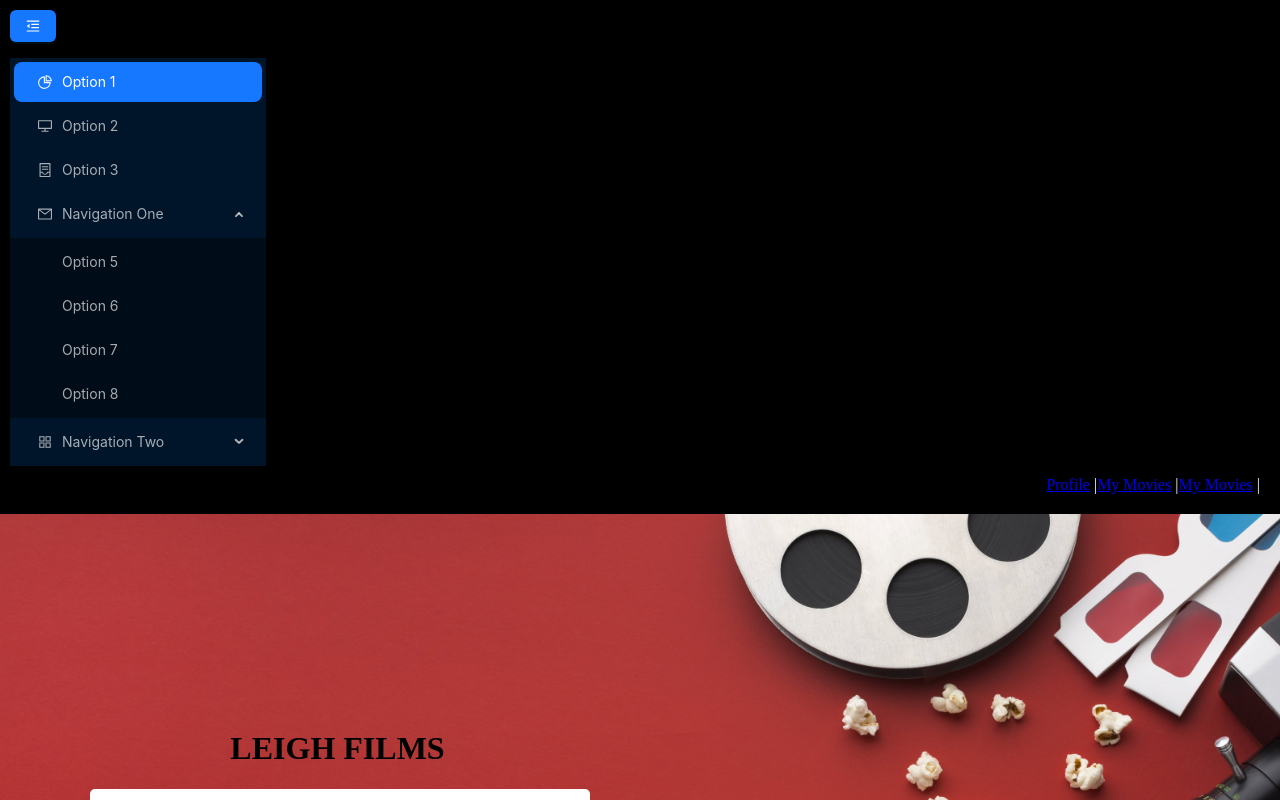
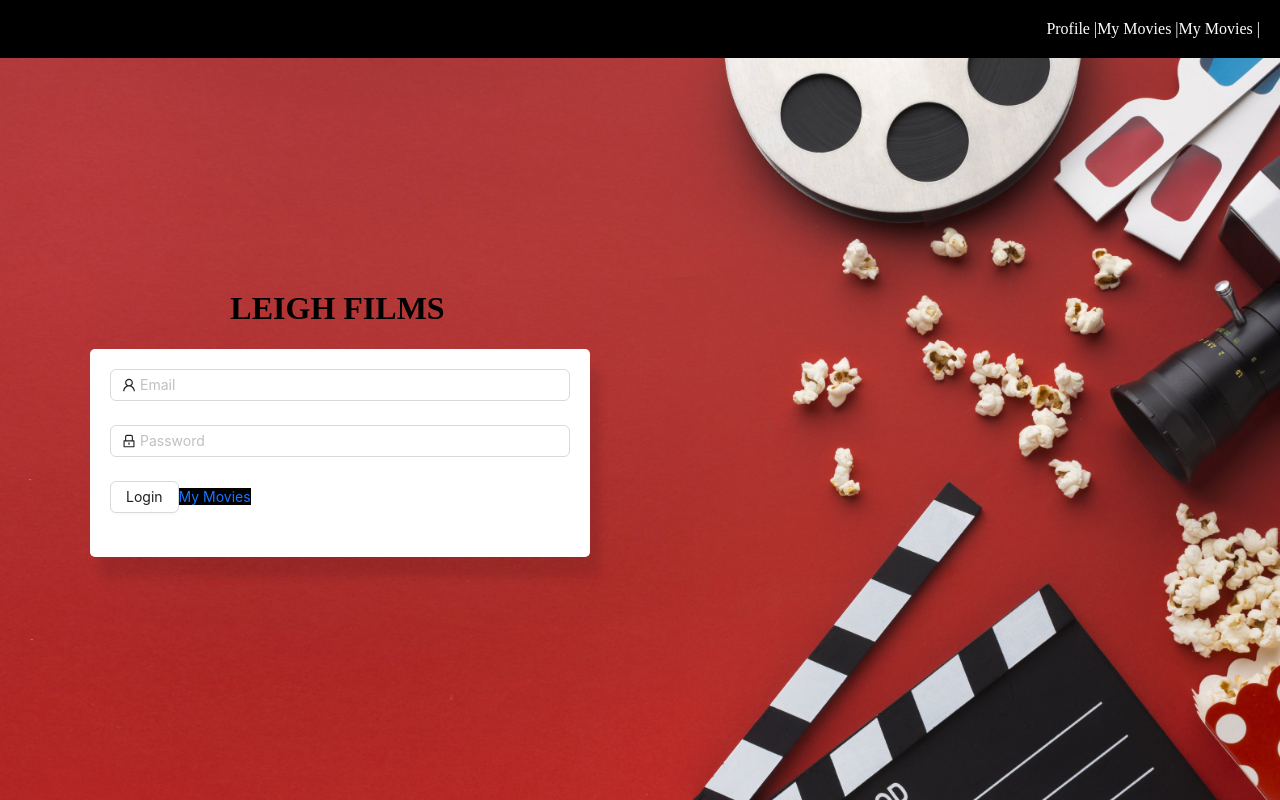
Before and after one commit to AshleighMab/movie-portal, a Next.js app: page /login in a window 1280 px wide. Shown: the top 800 px of the page. Built offline with nearby package versions, Linux system fonts and the light colour scheme; what restful-react would draw is missing.

Commit message:
Update layout and movie functionality

```diff
--- a/components/Layout.tsx
+++ b/components/Layout.tsx
@@ -1,94 +1,28 @@
-import React, { ReactNode, useState } from 'react';
-import Link from 'next/link';
-import Head from 'next/head';
-import style from './Layout.module.css';
-import {
-AppstoreOutlined,
-ContainerOutlined,
-DesktopOutlined,
-MailOutlined,
-MenuFoldOutlined,
-MenuUnfoldOutlined,
-PieChartOutlined,
-} from '@ant-design/icons';
-import type { MenuProps } from 'antd';
-import { Button, Menu } from 'antd';
+import React, { ReactNode } from 'react'
+import Link from 'next/link'
+import Head from 'next/head'
+import style from './Layout.module.css'
 
-type MenuItem = Required<MenuProps>['items'][number];
-
-function getItem(
-label: React.ReactNode,
-key: React.Key,
-icon?: React.ReactNode,
-children?: MenuItem[],
-type?: 'group',
-): MenuItem {
-return {
-key,
-icon,
-children,
-label,
-type,
-} as MenuItem;
+type Props = {
+  children?: ReactNode
+  title?: string
 }
 
-const items: MenuItem[] = [
-getItem('Option 1', '1', <PieChartOutlined />),
-getItem('Option 2', '2', <DesktopOutlined />),
-getItem('Option 3', '3', <ContainerOutlined />),
+const Layout = ({ children, title = 'This is the default title' }: Props) => (
 
-getItem('Navigation One', 'sub1', <MailOutlined />, [
-getItem('Option 5', '5'),
-getItem('Option 6', '6'),
-getItem('Option 7', '7'),
-getItem('Option 8', '8'),
-]),
 
-getItem('Navigation Two', 'sub2', <AppstoreOutlined />, [
-getItem('Option 9', '9'),
-getItem('Option 10', '10'),
+ <div>
+    <Head>
+      <title>{title}</title>
+      <meta charSet="utf-8" />
+      <meta name="viewport" content="initial-scale=1.0, width=device-width" />
+    </Head>
+    <header className={style.header}><nav className={style.nav}>
+<a className={style.a} href="/">Profile</a> |
 
-getItem('Submenu', 'sub3', null, [getItem('Option 11', '11'), getItem('Option 12', '12')]),
-]),
-];
+<a className={style.a} href="/movies">My Movies</a> |
+<a className={style.a} href="/movies">My Movies</a> |
 
-type Props = {
-children?: ReactNode;
-title?: string;
-};
-
-const Layout = ({ children, title = 'This is the default title' }: Props) => {
-const [collapsed, setCollapsed] = useState(false);
-
-const toggleCollapsed = () => {
-setCollapsed(!collapsed);
-};
-
-return (
-<div>
-<Head>
-<title>{title}</title>
-<meta charSet="utf-8" />
-<meta name="viewport" content="initial-scale=1.0, width=device-width" />
-</Head>
-<header className={style.header}>
-<div style={{ width: 256 }}>
-<Button type="primary" onClick={toggleCollapsed} style={{ marginBottom: 16 }}>
-{collapsed ? <MenuUnfoldOutlined /> : <MenuFoldOutlined />}
-</Button>
-<Menu
-defaultSelectedKeys={['1']}
-defaultOpenKeys={['sub1']}
-mode="inline"
-theme="dark"
-inlineCollapsed={collapsed}
-items={items}
-/>
-</div>
-<nav className={style.nav}>
-<Link href="/">Profile</Link> |
-<Link href="/movies">My Movies</Link> |
-<Link href="/movies">My Movies</Link> |
 </nav>
 </header>
 {children}
@@ -97,7 +31,6 @@ items={items}
 <span>I'm here to stay (Footer)</span>
 </footer>
 </div>
-);
-};
+)
 
-export default Layout;
+export default Layout
--- a/package.json
+++ b/package.json
@@ -14,6 +14,7 @@
     "react": "^18.2.0",
     "react-dom": "^18.2.0",
     "react-redux": "^8.0.5",
+    "react-router-dom": "^6.11.2",
     "redux-actions": "^3.0.0",
     "restful-react": "^15.9.4"
   },
--- a/pages/login/index.tsx
+++ b/pages/login/index.tsx
@@ -4,7 +4,8 @@ import { UserOutlined, LockOutlined } from "@ant-design/icons";
 import Link from "next/link";
 import style from "../login/style.module.css";
 import { useUsers } from "../../providers/users";
-import Layout from "../../components/Layout";
+import { useNavigate  } from 'react-router-dom';
+import Layout from '../../components/Layout'
 import { ILogin } from "../../providers/users/context";
 
 function Login() {
@@ -18,6 +19,8 @@ function Login() {
     if (Login != null) {
     }
   }, [Login]);
+
+
 
   const onFinish = async (values: ILogin) => {
     // setLoading(true);
@@ -74,20 +77,16 @@ function Login() {
               </Form.Item>
 
               <Form.Item>
-                <Button id={style.button} htmlType="submit" loading={loading}>
+                <Button className={style.button} htmlType="submit" loading={loading}>
                   Login
                 </Button>
 
-                <Button
-                  id={style.button}
-                  onClick={() => <Link href="/register">Movies</Link>}
-                >
-                  Register
-                </Button>
+                <Link className={style.redirect} href="/movies">My Movies</Link>
               </Form.Item>
             </Form>
           </div>
         </div>
+        <Link href="register"></Link>
         <Link style={{ marginRight: "60px" }} href="/movies">
           Movies
         </Link>
--- a/pages/login/style.module.css
+++ b/pages/login/style.module.css
@@ -14,6 +14,13 @@
 
 }
 
+
+.redirect{
+    border: 2px 3px red;
+    width: 20px;
+    height: 20px;
+    background-color: black;
+}
 .form {
     max-width: 500px;
     width: 150%;
--- a/providers/movies/action.tsx
+++ b/providers/movies/action.tsx
@@ -3,14 +3,16 @@ import { IMovieStateContext, IMovie } from "./context";
 
 export enum MovieActionEnum{
     CreateMovieRequest = 'CREATE',
-    GetMovieRequest = 'GET',
+    GetMoviesRequest = 'GET_MOVIES',
     UpdateMovieRequest = 'UPDATE',
     DeleteMovieRequest = 'DELETE',
-    SearchMovieRequest ='SEARCH'
+    SearchMovieRequest ='SEARCH',
+    FetchMovieRequest = 'FETCH'
 }
 
 export const CreateMovieRequestAction = createAction<IMovieStateContext, IMovie>(MovieActionEnum.CreateMovieRequest, (MovieCreated) => ({MovieCreated}));
-export const GetMovieRequestAction = createAction<IMovieStateContext, IMovie[]>(MovieActionEnum.GetMovieRequest, (MovieGotten) => ({MovieGotten}));
+export const GetMoviesRequestAction = createAction<IMovieStateContext, IMovie[]>(MovieActionEnum.GetMoviesRequest, (MoviesGotten) => ({MoviesGotten}));
 export const UpdateMovieRequestAction = createAction<IMovieStateContext, IMovie>(MovieActionEnum.UpdateMovieRequest, (MovieUpdated) => ({MovieUpdated}));
 export const DeleteMovieRequestAction = createAction<IMovieStateContext, string>(MovieActionEnum.DeleteMovieRequest, (MovieDeletedId) => ({MovieDeletedId}));
-export const SearchMovieRequestAction = createAction<IMovieStateContext, IMovie[]>(MovieActionEnum.SearchMovieRequest, (MovieGotten) => ({MovieGotten}));
+export const SearchMovieRequestAction = createAction<IMovieStateContext, IMovie[]>(MovieActionEnum.SearchMovieRequest, (MoviesGotten) => ({MoviesGotten}));
+export const FetchMovieRequestAction = createAction<IMovieStateContext, IMovie>(MovieActionEnum.FetchMovieRequest, (MovieFetched) => ({MovieFetched}));
--- a/providers/movies/context.tsx
+++ b/providers/movies/context.tsx
@@ -13,23 +13,25 @@ export interface IMovie {
 
 export interface IMovieStateContext{
   readonly MovieCreated?: IMovie
-  readonly MovieGotten?: IMovie[]
+  readonly MoviesGotten?: IMovie[]
   readonly MovieUpdated?: IMovie
+  readonly MovieFetched?: IMovie
   readonly MovieDeletedId?: string
   readonly MovieSearched?: IMovie[]
 
 }
 
 export const INITIAL_STATE: IMovieStateContext = {
-  MovieGotten:[]
+  MoviesGotten:[]
 }
 
 export interface IMovieActionContext{
     createMovie?:(payload:IMovie)=>void;
-    getMovie?: () => void;
+    getMovies?: () => void;
     updateMovie?: (payload:IMovie) => void;
     deleteMovie?: (payload:string) => void;
     searchMovie?: (payload:string) => void;
+    fetchedMovie?: (payload:IMovie) => void;
 }
 
 const MovieContext = createContext<IMovieStateContext>(INITIAL_STATE);
--- a/providers/movies/index.tsx
+++ b/providers/movies/index.tsx
@@ -16,9 +16,10 @@ import {
 import {
   CreateMovieRequestAction,
   SearchMovieRequestAction,
-  GetMovieRequestAction,
+  GetMoviesRequestAction,
   UpdateMovieRequestAction,
   DeleteMovieRequestAction,
+  FetchMovieRequestAction,
 } from "./action";
 import { message } from "antd";
 
@@ -27,21 +28,52 @@ const MovieProvider = ({ children }) => {
   const [isDispatched, setIsDispatched] = useState(false);
 
 
-  const getMovie = async () => {
+  const getMovies = async () => {
     const { data: IMovie } = await useGet({
       path: "Movie/GetAll",
     });
 
     if (IMovie && !isDispatched) {
       console.log("index movies::", IMovie.result);
-      dispatch(GetMovieRequestAction(IMovie.result));
+      dispatch(GetMoviesRequestAction(IMovie.result));
       setIsDispatched(true);
     }
   };
 
+  const fetchedMovie = async (payload: IMovie) => {
+    await fetch(`https://localhost:44311/api/services/app/Movie/Get?id=${payload.id}`, {
+    method: 'GET',
+                cache: "no-cache",
+                headers: {
+                    'Content-Type': 'application/json',
+                },
+            }).then(res => {
+                res.json().then(data => {
+                    dispatch(FetchMovieRequestAction(data.result));
+                    console.log("Something::", data)
+                })
+            })
+        };
+
+
+
+  // const fetchedMovie = async (id) => {
+  //   const { data, loading, error } = useGet(`Movie/Get/${id}`);
+
+  //   if (loading) {
+  //     return <div>Loading...</div>;
+  //   }
+
+  //   if (error) {
+  //     return <div>Error: {error.message}</div>;
+  //   }
+
+  //   return dispatch(FetchMovieRequestAction(data.result));
+  // };
+
   return (
     <MovieContext.Provider value={state}>
-      <MovieActionContext.Provider value={{ getMovie }}>
+      <MovieActionContext.Provider value={{ getMovies, fetchedMovie}}>
         {children}
       </MovieActionContext.Provider>
     </MovieContext.Provider>
--- a/providers/movies/reducer.tsx
+++ b/providers/movies/reducer.tsx
@@ -1,31 +1,46 @@
 import { MovieActionEnum } from "./action";
 import { IMovieStateContext } from "./context";
 
-export function MovieReducer(incomingState: IMovieStateContext, action: ReduxActions.Action<IMovieStateContext>): IMovieStateContext {
-
+export function MovieReducer(
+  incomingState: IMovieStateContext,
+  action: ReduxActions.Action<IMovieStateContext>
+): IMovieStateContext {
   const { type, payload } = action;
 
   switch (type) {
     case MovieActionEnum.CreateMovieRequest:
-            return { ...incomingState, MovieGotten:[...incomingState.MovieGotten, payload.MovieCreated] };
+      return {
+        ...incomingState,
+        MoviesGotten: [...incomingState.MoviesGotten, payload.MovieCreated],
+      };
 
-        case MovieActionEnum.GetMovieRequest:
+    case MovieActionEnum.GetMoviesRequest:
       return { ...incomingState, ...payload };
 
     case MovieActionEnum.SearchMovieRequest:
       return { ...incomingState, ...payload };
 
+    case MovieActionEnum.FetchMovieRequest:
+      return { ...incomingState, ...payload };
+
     case MovieActionEnum.UpdateMovieRequest:
-            const {MovieUpdated}=payload;
-            const filteredMovies=[...incomingState?.MovieGotten].filter(({id})=>id!=MovieUpdated?.id)
-            return { ...incomingState, MovieGotten:[...filteredMovies, MovieUpdated]};
+      const { MovieUpdated } = payload;
+      const filteredMovies = [...incomingState?.MoviesGotten].filter(
+        ({ id }) => id != MovieUpdated?.id
+      );
+      return {
+        ...incomingState,
+        MoviesGotten: [...filteredMovies, MovieUpdated],
+      };
 
     case MovieActionEnum.DeleteMovieRequest:
-            const {MovieDeletedId}=payload;
-            const filtered=[...incomingState?.MovieGotten].filter(({id})=>id!=MovieDeletedId)
-            return { ...incomingState, MovieGotten:[...filtered]};
+      const { MovieDeletedId } = payload;
+      const filtered = [...incomingState?.MoviesGotten].filter(
+        ({ id }) => id != MovieDeletedId
+      );
+      return { ...incomingState, MoviesGotten: [...filtered] };
 
     default:
-            return incomingState
+      return incomingState;
   }
 }
```
Also changed, not shown: pages/movies/index.tsx (+24 -12 lines), pages/movies/style.module.css (+6 -1 lines), pages/viewmovie/index.tsx (added, +27 -0 lines), pages/viewmovie/style.module.css (added), 1 other file (tests, documents, lock files or other folders). Lines whose indentation alone changed are shown as unchanged.
